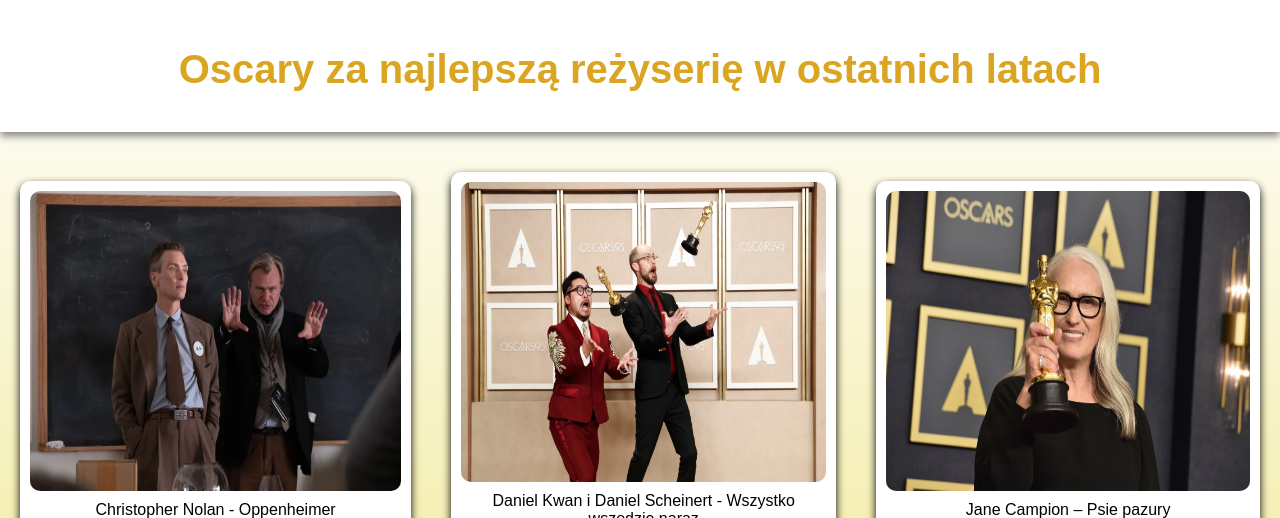
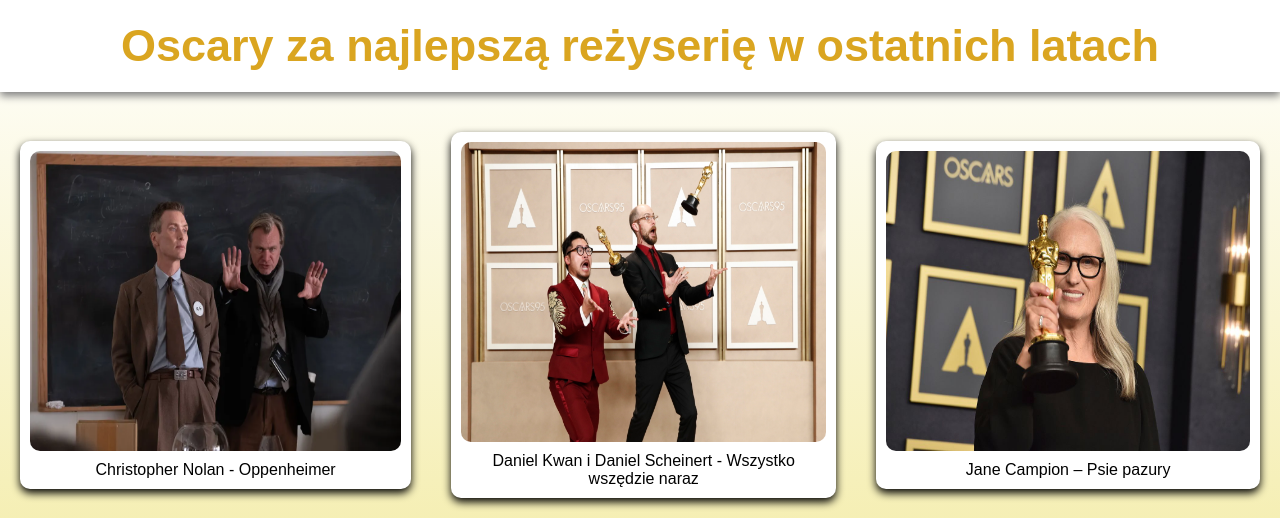
Before and after one commit to MarcinGwiazda/169244_ProgramowanieAplikacjiWWW, a PHP site: page /html/rezyserzy.html in a window 1280 px wide. Shown: the top 518 px of the page. Run offline with PHP 8.4, Linux system fonts and the light colour scheme; grey boxes are pictures that could not be loaded.

Commit message:
Update style2.css

```diff
--- a/Lab10/css/style2.css
+++ b/Lab10/css/style2.css
@@ -11,15 +11,16 @@ body {
 
 header {
     text-align: center;
-    padding: 20px 0;
+	padding: 10px 0;
     background-color: white;
     box-shadow: 0px 4px 8px;
 }
 
 header h1 {
-    font-size: 40px;
+    font-size: 45px;
     color: goldenrod;
-    margin-bottom: 20px;
+    margin: 0;
+	padding: 10px 0;
 }
 
 table {
```
